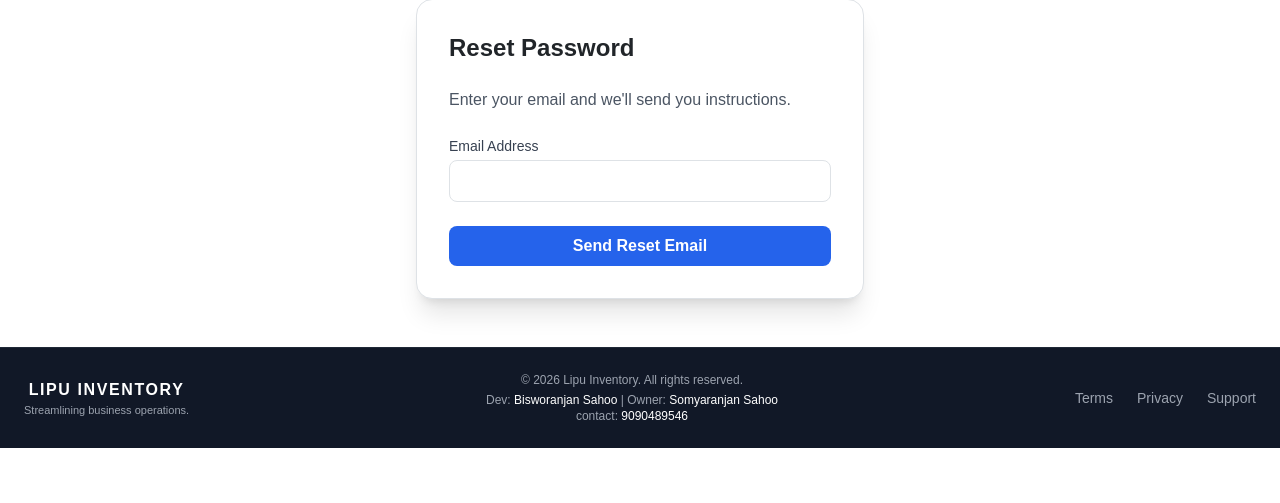
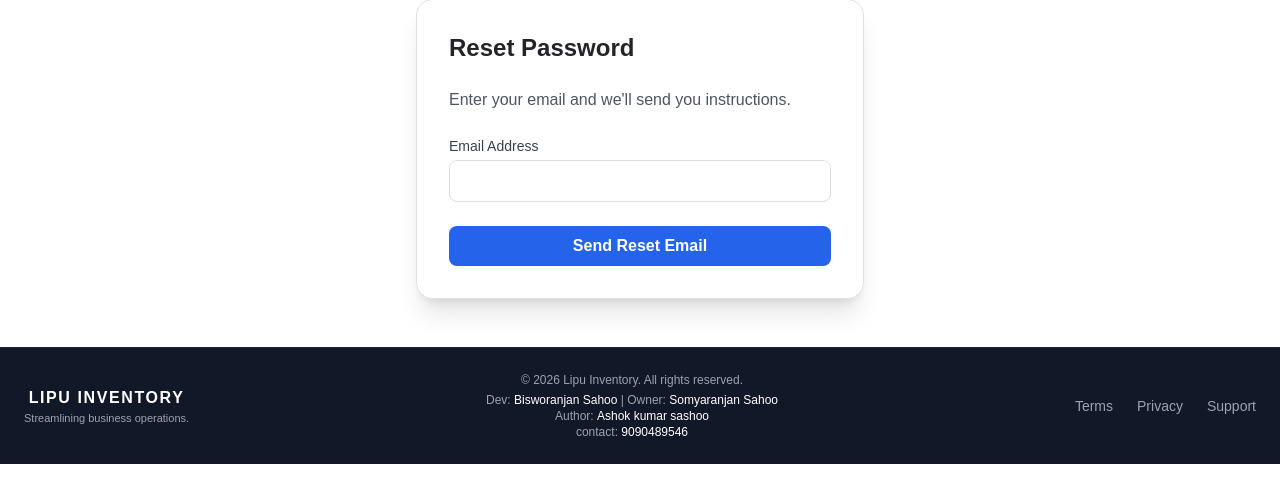
Before and after one commit to Bisworanjan34/INVENTORY-APP, a Django app: page /password-reset/ in a window 1280 px wide. Shown: the part 114-617 px from the top of the page. Run offline with Django 5.2, Linux system fonts and the light colour scheme; some libraries are stand-ins or nearby versions.

Commit message:
changes bussiness details

```diff
--- a/templates/core/footer.html
+++ b/templates/core/footer.html
@@ -14,7 +14,11 @@
                 <p>&copy; {% now "Y" %} Lipu Inventory. All rights reserved.</p>
                 <p class="mt-1">
                     Dev: <span class="text-white font-medium">Bisworanjan Sahoo</span> |
-                    Owner: <span class="text-white font-medium">Somyaranjan Sahoo</span>
+                    Owner: <span class="text-white font-medium">Somyaranjan Sahoo
+
+                    </span>
+                    <br>
+                    Author: <span class="text-white font-medium">Ashok kumar sashoo</span>
                     <br>
                     contact: <span class="text-white font-medium">9090489546</span>
                 </p>
```
